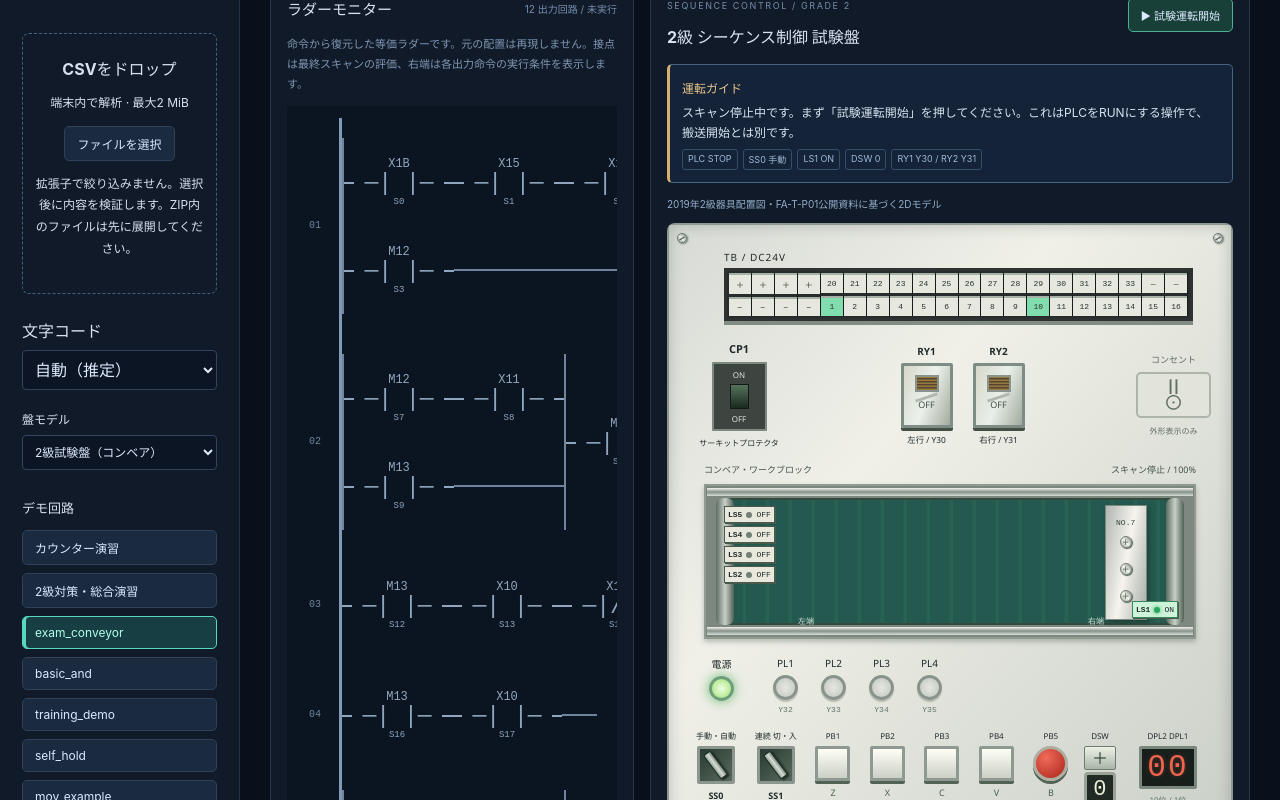
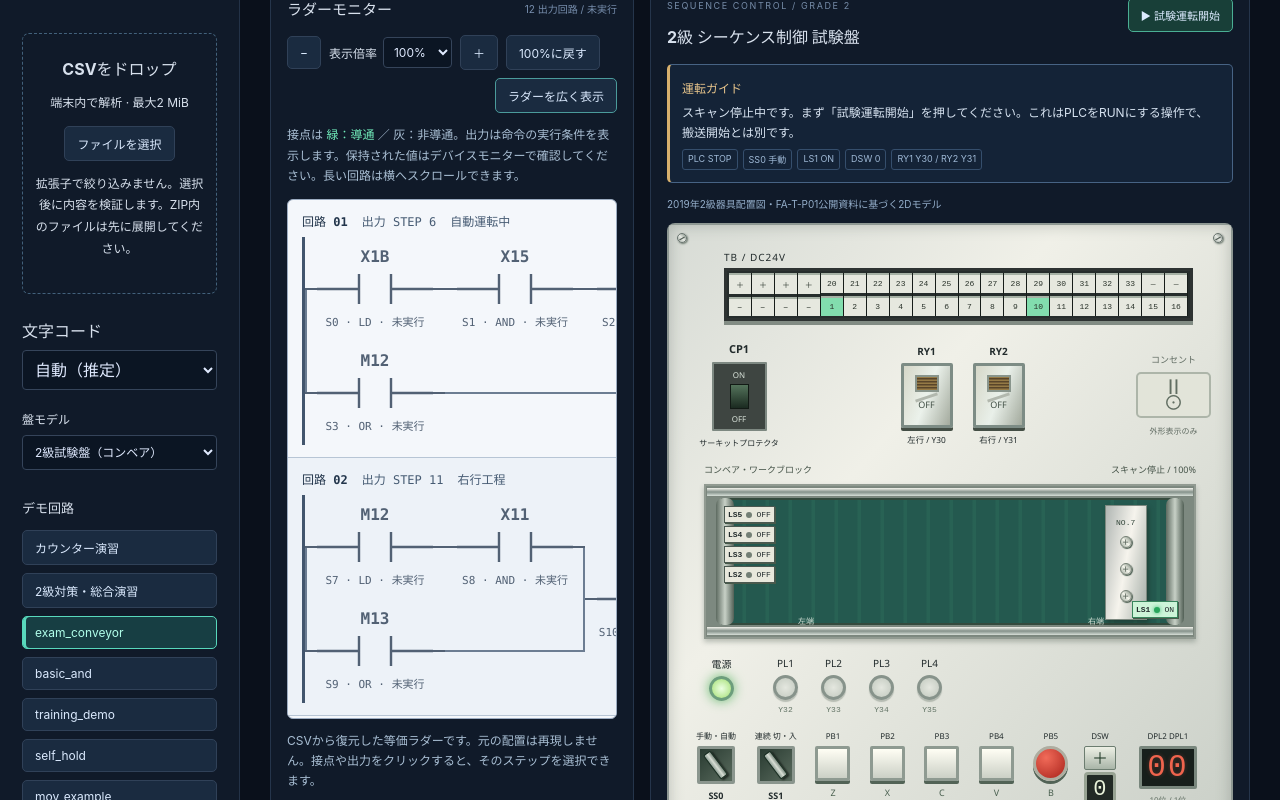
Before and after one commit to nksin06331-creator/plc-digital-twin-studio, a React (Vite) app: page / in a window 1280 px wide. Shown: the part 480-1280 px from the top of the page. Built offline with nearby package versions, Linux system fonts and the light colour scheme.

Commit message:
Improve ladder readability with clear symbols, zoom and wide view

```diff
--- a/src/components/App.tsx
+++ b/src/components/App.tsx
@@ -40,6 +40,7 @@ export function App() {
     [newDevice, setNewDevice] = useState("M0");
   const [showGrade2Guide, setShowGrade2Guide] = useState(false);
   const [analysisExpanded, setAnalysisExpanded] = useState(false);
+  const [ladderExpanded, setLadderExpanded] = useState(false);
   const [activeDemo, setActiveDemo] = useState<string | null>("exam_conveyor");
   const [lastTrace, setLastTrace] = useState<ScanTrace[]>([]);
   const [boardMode, setBoardMode] = useState<"exam" | "generic">("exam");
@@ -409,12 +410,18 @@ export function App() {
             running={running}
           />
         )}
-        <div className="live-workbench">
+        <div
+          className={
+            "live-workbench" + (ladderExpanded ? " ladder-expanded" : "")
+          }
+        >
           <LadderView
             program={program}
             trace={lastTrace}
             selected={selected}
             onSelect={setSelected}
+            expanded={ladderExpanded}
+            onToggleExpanded={() => setLadderExpanded((value) => !value)}
           />
           {boardMode === "exam" ? (
             <ExamPanel
--- a/src/components/LadderView.tsx
+++ b/src/components/LadderView.tsx
@@ -1,38 +1,105 @@
-import { useMemo } from "react";
+import { useMemo, useState, type CSSProperties } from "react";
 import { buildLadder, type Logic } from "../core/ladder";
-import type { Program } from "../core/model";
+import type { Instruction, Program } from "../core/model";
 import type { ScanTrace } from "../core/engine";
+function Symbol({
+  instruction,
+  output = false,
+}: {
+  instruction: Instruction;
+  output?: boolean;
+}) {
+  const o = instruction.opcode;
+  const comparison = /^(LD|AND|OR)(=|<>|>=|<=|>|<)$/.exec(o);
+  const block = comparison?.[2] ?? o;
+  const coil = output && ["OUT", "SET", "RST"].includes(o);
+  const contact = !output && !comparison;
+  return (
+    <svg
+      className="ladder-symbol"
+      viewBox="0 0 116 40"
+      aria-hidden="true"
+      focusable="false"
+    >
+      {contact ? (
+        <>
+          <path d="M0 20H42 M74 20H116 M42 5V35 M74 5V35" />
+          {["LDI", "ANI", "ORI"].includes(o) && <path d="M46 31L70 9" />}
+          {o === "LDP" && <path d="M58 31V9 M52 15L58 9L64 15" />}
+        </>
+      ) : coil ? (
+        <>
+          <path d="M0 20H38 M78 20H116 M50 5C34 5 34 35 50 35 M66 5C82 5 82 35 66 35" />
+          {o !== "OUT" && (
+            <text x="58" y="25" textAnchor="middle">
+              {o === "SET" ? "S" : "R"}
+            </text>
+          )}
+        </>
+      ) : (
+        <>
+          <path d="M0 20H16 M100 20H116" />
+          <rect x="16" y="4" width="84" height="32" rx="3" />
+          <text x="58" y="25" textAnchor="middle">
+            {block}
+          </text>
+        </>
+      )}
+    </svg>
+  );
+}
 function Contact({
   node,
   trace,
+  selected,
   onSelect,
 }: {
   node: Logic;
   trace: Map<number, ScanTrace>;
+  selected: number | null;
   onSelect: (step: number) => void;
 }) {
   if (node.kind === "and")
     return (
       <div className="ladder-series">
-        <Contact node={node.left} trace={trace} onSelect={onSelect} />
-        <Contact node={node.right} trace={trace} onSelect={onSelect} />
+        <Contact
+          node={node.left}
+          trace={trace}
+          selected={selected}
+          onSelect={onSelect}
+        />
+        <Contact
+          node={node.right}
+          trace={trace}
+          selected={selected}
+          onSelect={onSelect}
+        />
       </div>
     );
   if (node.kind === "or")
     return (
       <div className="ladder-parallel">
         <div>
-          <Contact node={node.left} trace={trace} onSelect={onSelect} />
+          <Contact
+            node={node.left}
+            trace={trace}
+            selected={selected}
+            onSelect={onSelect}
+          />
         </div>
         <div>
-          <Contact node={node.right} trace={trace} onSelect={onSelect} />
+          <Contact
+            node={node.right}
+            trace={trace}
+            selected={selected}
+            onSelect={onSelect}
+          />
         </div>
       </div>
     );
   const i = node.instruction,
-    negative = ["LDI", "ANI", "ORI"].includes(i.opcode),
-    pulse = i.opcode === "LDP",
     active = trace.get(i.step)?.contact;
+  const state = active === undefined ? "未実行" : active ? "導通" : "非導通";
   return (
     <button
       className={
@@ -44,36 +111,42 @@ function Contact({
             : "")
       }
       title={`STEP ${i.step} / 元行 ${i.sourceLine}: ${i.opcode} ${i.operands.join(" ")}`}
+      aria-label={`${i.opcode} ${i.operands.join(" ")} · STEP ${i.step} · ${state}`}
+      aria-pressed={selected === i.step}
+      data-step={i.step}
       onClick={() => onSelect(i.step)}
     >
       <span>{i.operands.join(" ")}</span>
-      <b>
-        {/^(LD|AND|OR)(=|<>|>=|<=|>|<)$/.test(i.opcode)
-          ? `[ ${i.opcode.replace(/^(LD|AND|OR)/, "")} ]`
-          : negative
-            ? "─|/|─"
-            : pulse
-              ? "─|↑|─"
-              : "─| |─"}
-      </b>
+      <Symbol instruction={i} />
       <small>
-        S{i.step}
-        {active === undefined ? "" : active ? " · 導通" : " · 非導通"}
+        S{i.step} · {i.opcode} · {state}
       </small>
     </button>
   );
 }
+function commentFor(condition: Logic, output: Instruction) {
+  if (output.comment) return output.comment;
+  let node = condition;
+  while (node.kind !== "contact") node = node.left;
+  return node.instruction.comment;
+}
+const zoomLevels = [80, 100, 125, 150, 200];
 export function LadderView({
   program,
   trace,
   selected,
   onSelect,
+  expanded,
+  onToggleExpanded,
 }: {
   program: Program;
   trace: ScanTrace[];
   selected: number | null;
   onSelect: (step: number) => void;
+  expanded: boolean;
+  onToggleExpanded: () => void;
 }) {
+  const [zoom, setZoom] = useState(100);
   const ladder = useMemo(
     () =>
       program.instructions.length > 1000
@@ -96,56 +169,122 @@ export function LadderView({
           {trace.length ? "最終スキャン" : "未実行"}
         </span>
       </div>
-      <p className="muted">
-        命令から復元した等価ラダーです。元の配置は再現しません。接点は最終スキャンの評価、右端は各出力命令の実行条件を表示します。
+      <div className="ladder-controls" aria-label="ラダー表示操作">
+        <button
+          aria-label="ラダーを縮小"
+          disabled={zoom === zoomLevels[0]}
+          onClick={() => setZoom(zoomLevels[zoomLevels.indexOf(zoom) - 1])}
+        >
+          −
+        </button>
+        <label>
+          表示倍率
+          <select
+            aria-label="ラダー表示倍率"
+            value={zoom}
+            onChange={(e) => setZoom(Number(e.target.value))}
+          >
+            {zoomLevels.map((level) => (
+              <option key={level} value={level}>
+                {level}%
+              </option>
+            ))}
+          </select>
+        </label>
+        <button
+          aria-label="ラダーを拡大"
+          disabled={zoom === zoomLevels.at(-1)}
+          onClick={() => setZoom(zoomLevels[zoomLevels.indexOf(zoom) + 1])}
+        >
+          ＋
+        </button>
+        <button
+          aria-label="ラダーの倍率を100%に戻す"
+          onClick={() => setZoom(100)}
+        >
+          100%に戻す
+        </button>
+        <button
+          className="ladder-expand"
+          aria-pressed={expanded}
+          onClick={onToggleExpanded}
+        >
+          {expanded ? "盤と並べて表示" : "ラダーを広く表示"}
+        </button>
+      </div>
+      <p className="ladder-help">
+        接点は <span>緑：導通</span> ／
+        灰：非導通。出力は命令の実行条件を表示します。保持された値はデバイスモニターで確認してください。長い回路は横へスクロールできます。
       </p>
       {ladder.errors.length ? (
         <div className="error">{ladder.errors[0]}</div>
       ) : (
-        <div className="ladder-canvas">
+        <div
+          className="ladder-canvas"
+          role="region"
+          aria-label="ラダー回路（縦横スクロール）"
+          tabIndex={0}
+          style={{ "--ladder-scale": zoom / 100 } as CSSProperties}
+        >
+          <div className="ladder-sheet">
             {ladder.rungs.map(({ condition, output }, index) => {
               const active = states.get(output.step)?.result;
+              const state =
+                active === undefined ? "未実行" : active ? "条件ON" : "条件OFF";
+              const comment = commentFor(condition, output);
               return (
                 <div
                   className={
-                  "ladder-rung " + (selected === output.step ? "selected" : "")
+                    "ladder-network " +
+                    (selected === output.step ? "selected" : "")
                   }
                   key={output.step}
                 >
-                <span className="rung-number">
-                  {String(index + 1).padStart(2, "0")}
-                </span>
+                  <div className="ladder-network-title">
+                    <b>回路 {String(index + 1).padStart(2, "0")}</b>
+                    <span>出力 STEP {output.step}</span>
+                    {comment && (
+                      <span className="ladder-comment">{comment}</span>
+                    )}
+                  </div>
+                  <div className="ladder-rung">
                     <div className="left-rail" />
-                <Contact node={condition} trace={states} onSelect={onSelect} />
+                    <Contact
+                      node={condition}
+                      trace={states}
+                      selected={selected}
+                      onSelect={onSelect}
+                    />
                     <div
                       className={"ladder-wire " + (active ? "conducting" : "")}
                     />
                     <button
-                  className={"ladder-output " + (active ? "conducting" : "")}
+                      className={
+                        "ladder-output " + (active ? "conducting" : "")
+                      }
                       onClick={() => onSelect(output.step)}
+                      aria-label={`${output.opcode} ${output.operands.join(" ")} · STEP ${output.step} · ${state}`}
+                      aria-pressed={selected === output.step}
+                      data-step={output.step}
                       title={`元行 ${output.sourceLine}`}
                     >
                       <span>{output.operands.join(" ")}</span>
-                  <b>
-                    {["OUT", "SET", "RST"].includes(output.opcode)
-                      ? `( ${output.opcode === "OUT" ? "" : output.opcode === "SET" ? "S" : "R"} )`
-                      : `[ ${output.opcode} ]`}
-                  </b>
+                      <Symbol instruction={output} output />
                       <small>
-                    S{output.step}{" "}
-                    {active === undefined
-                      ? "未実行"
-                      : active
-                        ? "条件ON"
-                        : "条件OFF"}
+                        S{output.step} · {output.opcode} · {state}
                       </small>
                     </button>
                     <div className="right-rail" />
                   </div>
+                </div>
               );
             })}
           </div>
+        </div>
       )}
+      <p className="ladder-footnote">
+        CSVから復元した等価ラダーです。元の配置は再現しません。接点や出力をクリックすると、そのステップを選択できます。
+      </p>
     </section>
   );
 }
--- a/src/style.css
+++ b/src/style.css
@@ -591,30 +591,59 @@ td:last-child {
   background: #183f38;
   white-space: nowrap;
 }
+/* Ladder drawing uses a light work surface for clear symbols and device labels. */
 .ladder-canvas {
   overflow: auto;
-  max-height: 700px;
-  background: #0b1521;
-  padding: 12px;
-  font-family: ui-monospace, monospace;
+  max-height: min(65vh, 850px);
+  background: #f4f7fb;
+  color: #26364a;
+  border: 1px solid #9cacc1;
+  border-radius: 6px;
+  font-family: ui-monospace, "Consolas", monospace;
+  scrollbar-color: #7288a1 #e5ebf3;
+  scrollbar-gutter: stable;
+  overscroll-behavior: contain;
+}
+.ladder-canvas:focus-visible {
+  outline: 3px solid #64abed;
+  outline-offset: 3px;
+}
+.ladder-network {
+  padding: calc(12px * var(--ladder-scale)) 14px;
+  border-bottom: 1px solid #b7c5d5;
+}
+.ladder-network:nth-child(even) {
+  background: #edf2f8;
+}
+.ladder-network.selected {
+  background: #e1efff;
+}
+.ladder-network-title {
+  max-width: 72ch;
+  display: flex;
+  flex-wrap: wrap;
+  gap: 6px 14px;
+  margin-bottom: 8px;
+  font-size: calc(12px * var(--ladder-scale));
+  color: #465b73;
+}
+.ladder-network-title b {
+  color: #22354b;
+}
+.ladder-comment {
+  overflow-wrap: anywhere;
 }
 .ladder-rung {
   display: flex;
   align-items: stretch;
   min-width: max-content;
-  min-height: 110px;
-  padding: 0 10px;
-  color: #70859c;
-}
-.rung-number {
-  align-self: center;
-  width: 30px;
-  font-size: 10px;
+  min-height: calc(104px * var(--ladder-scale));
+  color: #52657b;
 }
 .left-rail,
 .right-rail {
   width: 3px;
-  background: #8399b3;
+  background: #42556d;
   flex-shrink: 0;
 }
 .ladder-series {
@@ -625,87 +654,166 @@ td:last-child {
   display: flex;
   flex-direction: column;
   justify-content: center;
-  border-left: 2px solid #70859c;
-  border-right: 2px solid #70859c;
-  margin: 20px 0;
 }
 .ladder-parallel > div {
   display: flex;
   align-items: center;
   position: relative;
+}
+.ladder-parallel > div:before {
+  content: "";
+  position: absolute;
+  inset: 0;
+  border-left: 2px solid #6c7d92;
+  border-right: 2px solid #6c7d92;
+  pointer-events: none;
+}
+.ladder-parallel > div:first-child:before {
+  top: 50%;
+}
+.ladder-parallel > div:last-child:before {
+  bottom: 50%;
 }
 .ladder-parallel > div:after {
   content: "";
   height: 2px;
   flex: 1;
-  background: #70859c;
+  background: #6c7d92;
 }
 .ladder-contact,
 .ladder-output {
   position: relative;
-  display: flex;
-  flex-direction: column;
+  display: grid;
+  grid-template-rows:
+    calc(24px * var(--ladder-scale)) calc(40px * var(--ladder-scale))
+    calc(24px * var(--ladder-scale));
+  justify-items: center;
+  align-items: center;
   align-self: center;
-  align-items: center;
-  justify-content: center;
-  min-width: 110px;
-  min-height: 88px;
+  min-width: calc(140px * var(--ladder-scale));
   border: 0;
-  background: transparent !important;
-  color: #91a6bd;
-  padding: 10px 14px;
+  border-radius: 4px;
+  background: transparent;
+  color: #526174;
+  padding: calc(8px * var(--ladder-scale)) calc(6px * var(--ladder-scale));
 }
 .ladder-contact span,
 .ladder-output span {
-  font-size: 12px;
+  font-size: calc(16px * var(--ladder-scale));
+  font-weight: 650;
   white-space: nowrap;
-}
-.ladder-contact b,
-.ladder-output b {
-  font-size: 23px;
-  white-space: nowrap;
-  font-weight: 500;
 }
 .ladder-contact small,
 .ladder-output small {
-  font-size: 9px;
+  font-size: calc(11px * var(--ladder-scale));
   color: inherit;
+  white-space: nowrap;
+}
+.ladder-symbol {
+  display: block;
+  width: calc(116px * var(--ladder-scale));
+  height: calc(40px * var(--ladder-scale));
+  overflow: visible;
+}
+.ladder-symbol path,
+.ladder-symbol rect {
+  stroke: currentColor;
+  stroke-width: 2.4;
+  fill: none;
+}
+.ladder-symbol text {
+  fill: currentColor;
+  stroke: none;
+  font:
+    600 16px ui-monospace,
+    monospace;
 }
 .ladder-contact:before,
-.ladder-contact:after {
+.ladder-contact:after,
+.ladder-output:before,
+.ladder-output:after {
   content: "";
   position: absolute;
-  top: 50%;
+  top: calc(50% - 1px);
   height: 2px;
   background: currentColor;
-  width: 10px;
-}
-.ladder-contact:before {
+  width: calc((100% - 116px * var(--ladder-scale)) / 2);
+}
+.ladder-contact:before,
+.ladder-output:before {
   left: 0;
 }
-.ladder-contact:after {
+.ladder-contact:after,
+.ladder-output:after {
   right: 0;
 }
 .ladder-wire {
   align-self: center;
   height: 2px;
   background: currentColor;
-  min-width: 35px;
+  min-width: calc(36px * var(--ladder-scale));
   flex: 1;
 }
 .conducting {
   color: #53e3b1 !important;
 }
+.ladder-canvas .conducting {
+  color: #00744d !important;
+  background-color: #e1f6ed;
+}
+.ladder-wire.conducting {
+  background: #00744d;
+}
 .ladder-contact:hover,
 .ladder-output:hover {
-  outline: 1px solid #48657d;
+  background: #dfeaf7;
+  outline: 1px solid #6283ad;
+}
+.ladder-contact[aria-pressed="true"],
+.ladder-output[aria-pressed="true"] {
+  background: #dbeaff;
+  outline: 2px solid #2564af;
+  outline-offset: -2px;
 }
 .ladder-panel .panel-title {
-  position: sticky;
-  top: 0;
+  position: static;
 }
 .open-contact {
-  color: #75879a;
+  color: #526174;
+}
+.ladder-controls {
+  display: flex;
+  flex-wrap: wrap;
+  gap: 8px;
+  align-items: center;
+  margin: 12px 0;
+}
+.ladder-controls label {
+  display: flex;
+  align-items: center;
+  gap: 6px;
+  font-size: 12px;
+}
+.ladder-controls select {
+  width: auto;
+  margin: 0;
+  padding: 6px;
+}
+.ladder-controls button {
+  font-size: 12px;
+}
+.ladder-expand {
+  margin-left: auto;
+  border-color: #4b9b9b;
+}
+.ladder-help,
+.ladder-footnote {
+  font-size: 12px;
+  color: #a9bfd4;
+  line-height: 1.7;
+}
+.ladder-help span {
+  color: #72edbc;
 }
 @keyframes motor-spin {
   to {
@@ -1915,3 +2023,26 @@ main [id] {
 .wiring-tables code {
   font-size: 11px;
 }
+
+.live-workbench > .ladder-panel {
+  max-height: none;
+  overflow: visible;
+  min-width: 0;
+}
+.live-workbench.ladder-expanded {
+  grid-template-columns: minmax(0, 1fr);
+}
+@media (max-width: 700px) {
+  .ladder-controls {
+    gap: 6px;
+  }
+  .ladder-expand {
+    margin-left: 0;
+  }
+}
+
+.ladder-sheet {
+  display: grid;
+  width: max-content;
+  min-width: 100%;
+}
```
Also changed, not shown: 3 other files (tests, documents, lock files or other folders). Lines whose indentation alone changed are shown as unchanged.
